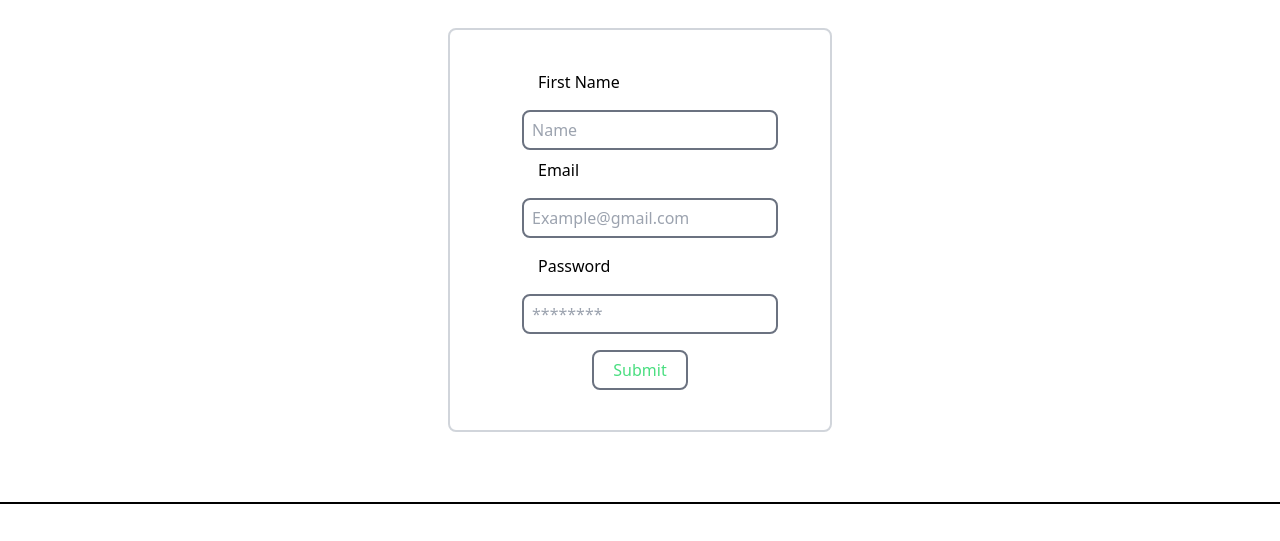
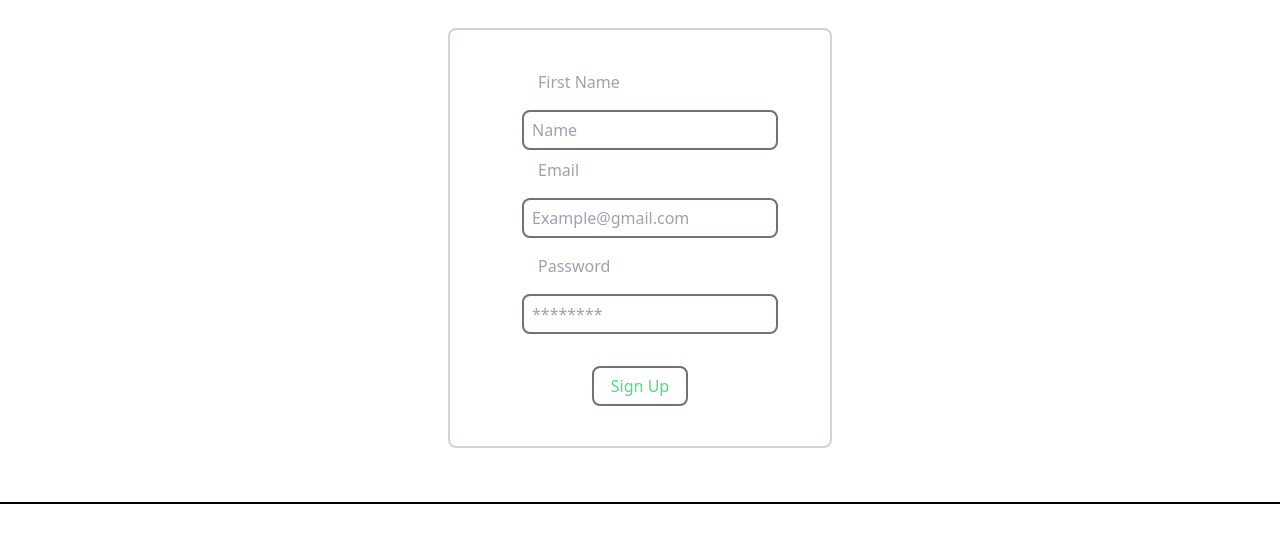
Before and after one commit to IsacHolstad/Malwart-store-API, a website built with Vite: page vite-project/signup.html in a window 1280 px wide. Shown: the part 56-597 px from the top of the page. Built offline with nearby package versions, Linux system fonts and the light colour scheme.

Commit message:
button padding for signup.html

```diff
--- a/vite-project/signup.html
+++ b/vite-project/signup.html
@@ -16,7 +16,7 @@
         <div class="mx-auto">
         <!-- make better signup form-->
             <label for="name-input" id="name-input-error"  class="hidden text-red-600 text-sm">Name must be over 4 chars</label>
-            <p class="text-left pl-4 ">First Name</p>
+            <p class="text-left pl-4 text-gray-400 ">First Name</p>
 
             <input
 
@@ -29,7 +29,7 @@
         </div>
         <div class="">
             <label for="email-input" id="email-input-error" class="hidden text-red-600 text-sm">Invalid email</label>
-            <p class="text-left pl-4 mt-2">Email</p>
+            <p class="text-left pl-4 mt-2 text-gray-400">Email</p>
             <input
                     type="email"
                     id="email-input"
@@ -40,21 +40,21 @@
         </div>
         <div>
             <label for="password-input" id="password-input-error" class="hidden text-red-600 text-sm">Password must be over 8 chars</label>
-            <p class="text-left pl-4 mt-4">Password</p>
+            <p class="text-left pl-4 mt-4 text-gray-400">Password</p>
             <input
                     type="password"
                     id="password-input"
-                    class="rounded-lg border-2 pl-2 mt-4 w-64 h-10 border-gray-500"
+                    class="rounded-lg border-2 pl-2 mt-4 w-64 h-10 border-gray-500 mx-auto"
                     placeholder="********"
             >
         </div>
         <div>
-            <input
+            <button
                     type="submit"
                     id="submit-button"
-                    class="border-2 rounded-lg w-24 h-10 mt-4 text-green-400 cursor-pointer hover:bg-green-400 hover:text-white hover:border-green-400 border-gray-500"
-                    placeholder="Sign Up"
-            >
+                    class="border-2 rounded-lg w-24 h-10 mt-8 text-green-400 cursor-pointer hover:bg-green-400 hover:text-white hover:border-green-400 border-gray-500"
+            >Sign Up
+            </button>
         </div>
     </div>
 
```
